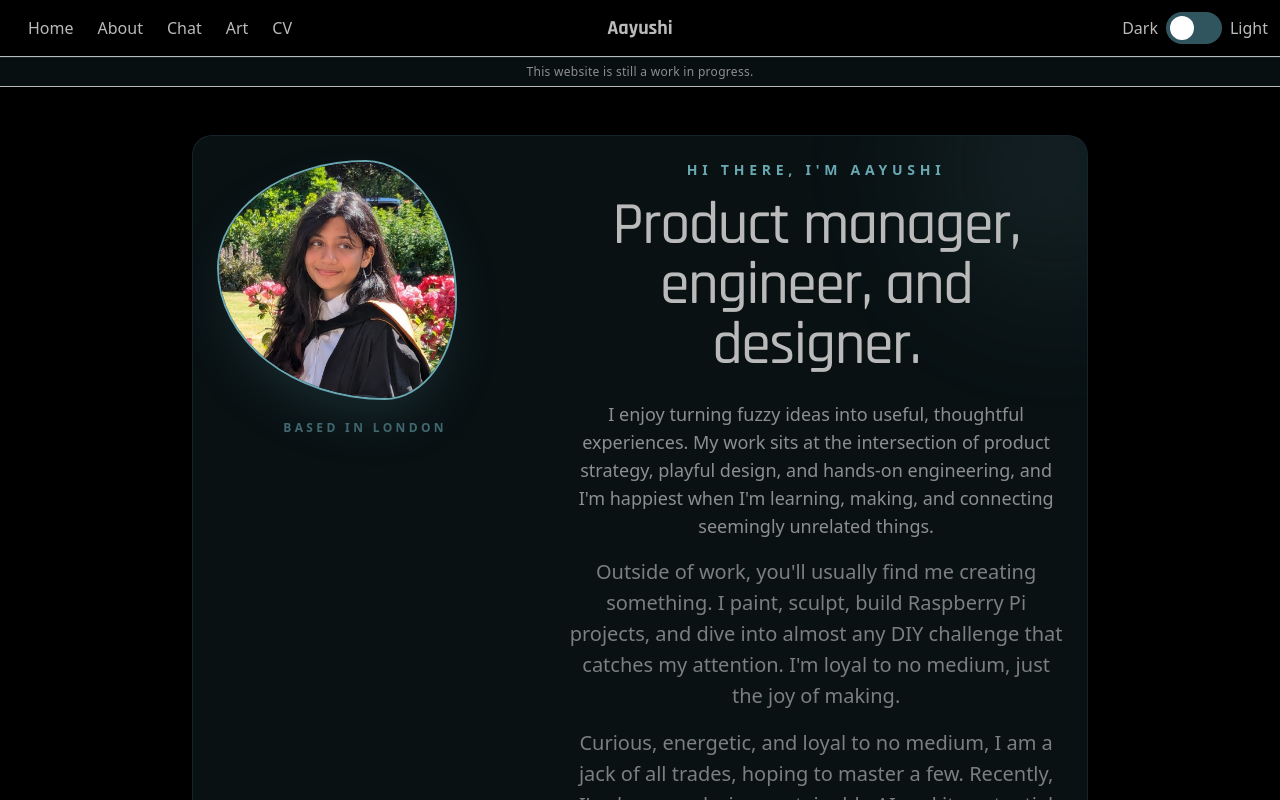
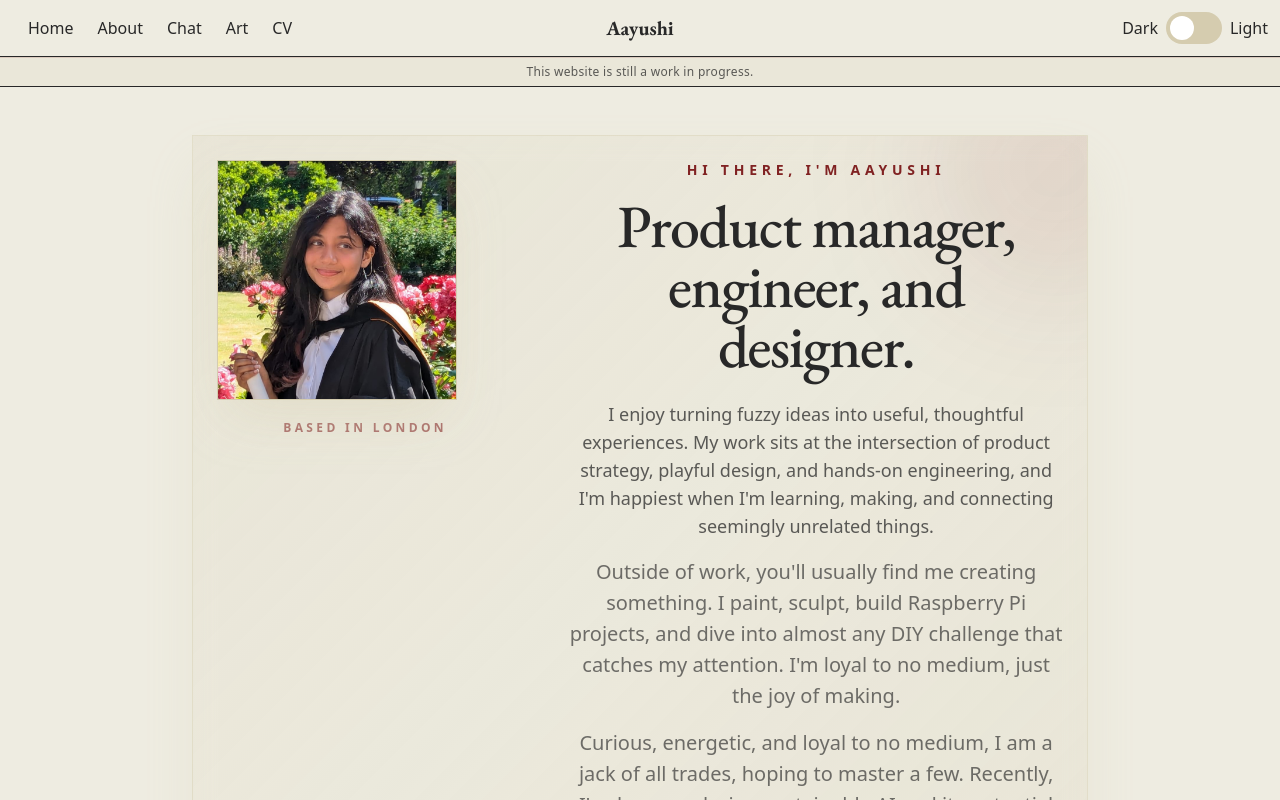
Before and after one commit to jhaveriaayushi/Aayushi-experience, a Next.js app: page /about in a window 1280 px wide. Shown: the top 800 px of the page. Built offline with nearby package versions, Linux system fonts and the light colour scheme.

Commit message:
making the default theme light mode

```diff
--- a/app/globals.css
+++ b/app/globals.css
@@ -1,16 +1,42 @@
 @import "tailwindcss";
 
 :root {
+  --background: #EEECE1;
+  --foreground: #282828;
+  --user-bubble: #cfbb93;
+  --assistant-bubble: #eaaaaa;
+  --bubble-outline: #8b8b8b;
+  --radius: 0px;
+  --bubble-radius: 0px;
+  --theme-font: var(--font-eb-garamond);
+  --theme-body-font: var(--font-inter);
+  --like-start: #e8cb95;
+  --like-mid: #caa96c;
+  --like-end: #a4864f;
+  --dislike-start: #cc7f7f;
+  --dislike-mid: #c06161;
+  --dislike-end: #7e3030;
+  --accent-dark: #d5ccaf;
+  --accent-light: #802222;
+  --gallery-border: #ffffff;
+  --gallery-border-thickness: 0.35rem;
+  --gallery-shadow: 0 0 0 1px color-mix(in srgb, var(--accent-dark) 25%, transparent),
+    0 14px 24px color-mix(in srgb, var(--accent-dark) 35%, transparent);
+  --bowl-border: #e17a7a;
+  --bowl-start: #d5bf96;
+  --bowl-mid: #e28471;
+  --bowl-end: #983f48;
+  --bowl-highlight: #ffccaf;
+}
+
+[data-theme="dark"] {
   --background: hsl(0, 0%, 0%);
   --foreground: #bababa;
   --user-bubble: #676767;
   --assistant-bubble: #99bbff;
   --bubble-outline: #fefefe;
-
-
   --theme-font: var(--font-rajdhani);
-
-  --theme-sub-font: var(--font-quicksand);
+  --theme-body-font: var(--font-inter);
   --bowl-border: #006e67;
   --bowl-start: #55b1ae;
   --bowl-mid: #035961;
@@ -29,42 +55,6 @@
   --gallery-shadow: 0 0 5px var(--accent-dark);
   --radius: 20px;
   --bubble-radius: 50px;
-}
-
-[data-theme="light"] {
-  --background: #EEECE1;
-  --foreground: #282828;
-
-  --user-bubble: #cfbb93;
-  --assistant-bubble: #eaaaaa;
-  --bubble-outline: #8b8b8b;
-
-  --radius: 0px;
-  --bubble-radius: 0px;
-
-  --theme-font: var(--font-eb-garamond);
-  --theme-body-font: var(--font-inter);
-
-  --like-start: #e8cb95;
-  --like-mid: #caa96c;
-  --like-end: #a4864f;
-
-  --dislike-start: #cc7f7f;
-  --dislike-mid: #c06161;
-  --dislike-end: #7e3030;
-
-  --accent-dark: #d5ccaf;
-  --accent-light: #802222;
-  --gallery-border: #ffffff;
-  --gallery-border-thickness: 0.35rem;
-  --gallery-shadow: 0 0 0 1px color-mix(in srgb, var(--accent-dark) 25%, transparent),
-    0 14px 24px color-mix(in srgb, var(--accent-dark) 35%, transparent);
-
-  --bowl-border: #e17a7a;
-  --bowl-start: #d5bf96;
-  --bowl-mid: #e28471;
-  --bowl-end: #983f48;
-  --bowl-highlight: #ffccaf;
 }
 
 @property --radius {
@@ -164,11 +154,15 @@
   transition: transform 150ms ease;
 }
 
-[data-theme="light"] .theme-toggle-thumb {
+[data-theme="dark"] .theme-toggle-thumb {
   transform: translateX(1.5rem);
 }
 
 .dark-mode-only {
+  display: inline-flex;
+}
+
+html[data-theme="dark"] .dark-mode-only {
   display: none;
 }
 
@@ -244,10 +238,60 @@ body {
   color: var(--foreground);
 }
 
-html {
+.starfield {
+  position: absolute;
+  inset: 0;
+  z-index: 1;
+  overflow: hidden;
+  pointer-events: none;
+  display: none;
+}
+
+[data-theme="dark"] .starfield {
+  display: block;
+}
+
+.starfield-star {
+  position: absolute;
+  left: var(--star-left);
+  top: var(--star-top);
+  color: var(--foreground);
+  font-size: var(--star-size);
+  line-height: 1;
+  opacity: 0;
+  text-shadow:
+    0 0 4px white,
+    0 0 8px white,
+    0 0 16px #8bbcff;
+  transform: scale(0.35) rotate(-20deg);
+  animation: starfield-appear var(--star-duration) ease-in-out var(--star-delay)
+    infinite alternate;
+}
+
+@keyframes starfield-appear {
+  0% {
+    opacity: 0;
+    transform: scale(0.35) rotate(-20deg);
+  }
+
+  45%,
+  75% {
+    opacity: 0.8;
+    transform: scale(1) rotate(0deg);
+  }
+
+  100% {
+    opacity: 0;
+    transform: scale(0.5) rotate(20deg);
+  }
+}
+
+html,
+body,
+main {
   transition:
     background-color 300ms ease,
-    color 300ms ease;
+    color 700ms ease;
 }
 
 .featured-button,
@@ -260,6 +304,7 @@ html {
     background-color 300ms ease,
     border-color 300ms ease,
     box-shadow 300ms ease;
+
 }
 
 @theme inline {
@@ -344,6 +389,7 @@ html {
   border-radius: 62% 38% 30% 70% / 45% 58% 42% 55%;
   border: 2px solid var(--accent-light);
   box-shadow: 0 25px 50px -12px color-mix(in srgb, var(--accent-dark) 40%, transparent);
+  transition: border-radius 700ms ease-in-out;
 }
 
 .about-image-frame:hover {
@@ -373,3 +419,15 @@ html {
     stroke-dashoffset: 0;
   }
 }
+
+.star-glow {
+  filter:
+    brightness(1.1)
+    drop-shadow(0 0 10px rgb(255 255 255 / 0.35));
+}
+
+.star-glow-active {
+  filter:
+    brightness(1.5)
+    drop-shadow(0 0 14px rgb(255 255 255 / 0.8));
+}
--- a/app/layout.tsx
+++ b/app/layout.tsx
@@ -29,6 +29,7 @@ export default function RootLayout({
   return (
     <html
       lang="en"
+      data-theme="light"
       className={`${ebGaramond.variable} ${rajdhani.variable} h-full antialiased`}
     >
       <body className="min-h-screen flex flex-col">
```
